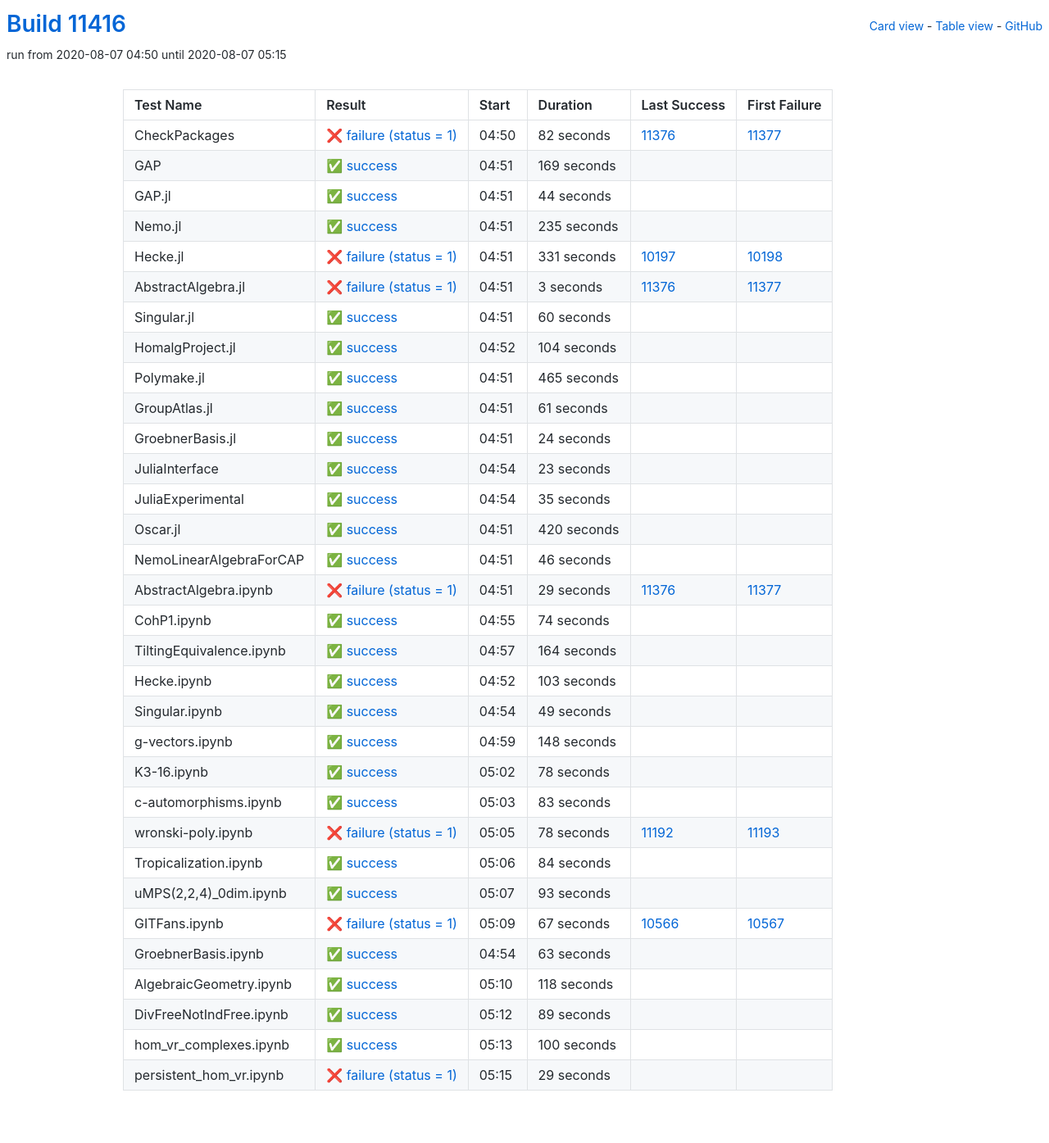
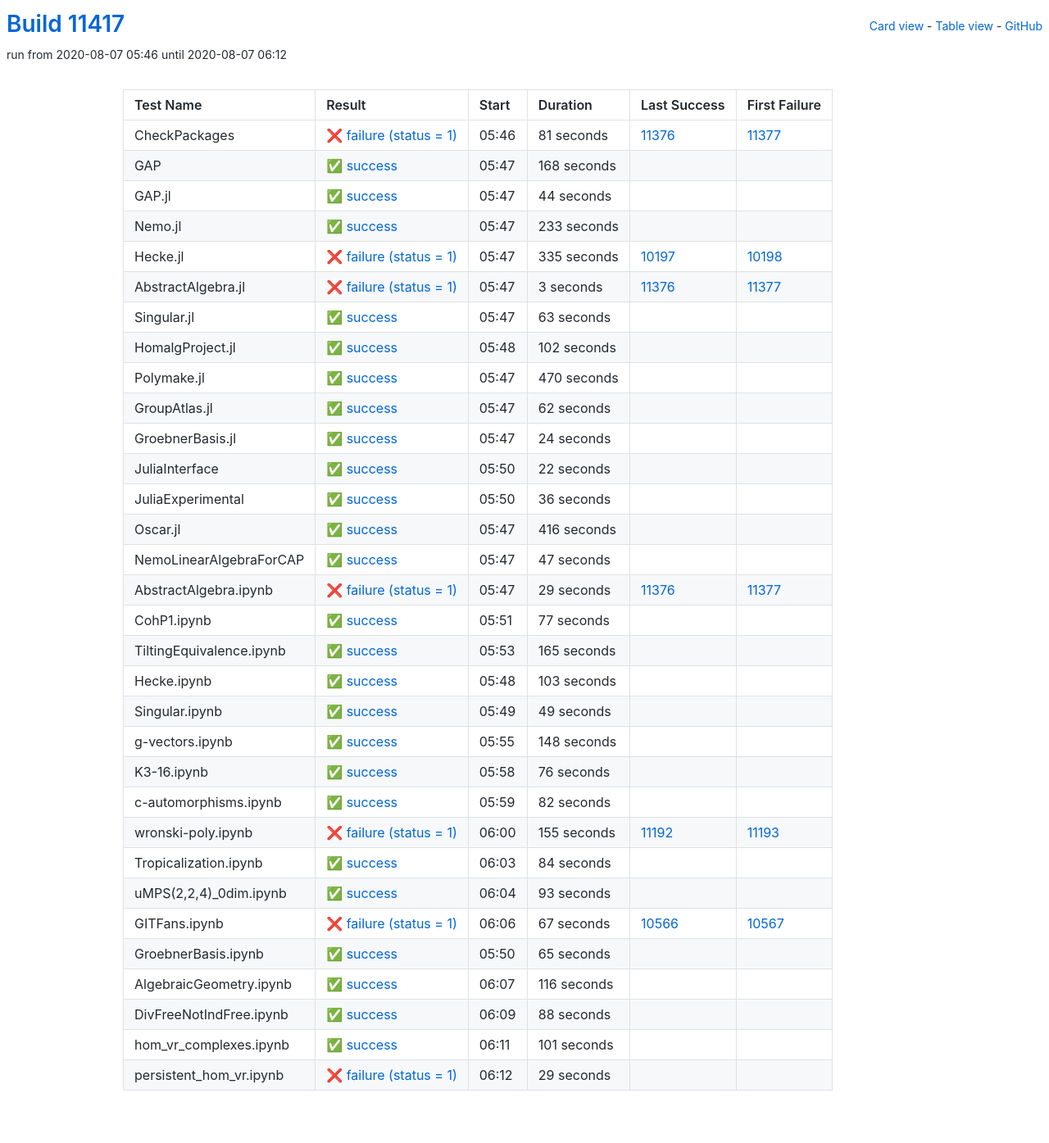
Before and after one commit to oscar-system/oscar-ci-status, a Jekyll site: the page built from table.html, in a window 1280 px wide. Shown: the whole page at 82% size. Built offline with Jekyll 4.4.1, drawn with Linux system fonts in a browser that asks for light colours.

Commit message:
Build #11417

```diff
--- a/_data/ci.yml
+++ b/_data/ci.yml
@@ -1,6 +1,6 @@
 ---
-build: 11416
-build_url: https://oscarci.mathematik.uni-kl.de/job/oscar/11416/
+build: 11417
+build_url: https://oscarci.mathematik.uni-kl.de/job/oscar/11417/
 job: oscar
 organization: oscar-system
 repo: oscar-ci-status
@@ -8,32 +8,32 @@
 tests:
 - name: CheckPackages
   id: checkpackages
-  log: https://oscarci.mathematik.uni-kl.de/job/oscar/11416/artifact/logs/build-11416/CheckPackages.log
-  start: 2020-08-07 04:50
+  log: https://oscarci.mathematik.uni-kl.de/job/oscar/11417/artifact/logs/build-11417/CheckPackages.log
+  start: 2020-08-07 05:46
   success: false
   exitcode: 1
   status: failure
-  duration: 82
+  duration: 81
   last_success: 11376
   last_success_url: https://oscarci.mathematik.uni-kl.de/job/oscar/11376/
   first_failure: 11377
   first_failure_url: https://oscarci.mathematik.uni-kl.de/job/oscar/11377/
 - name: GAP
   id: gap
-  log: https://oscarci.mathematik.uni-kl.de/job/oscar/11416/artifact/logs/build-11416/GAP.log
-  start: 2020-08-07 04:51
+  log: https://oscarci.mathematik.uni-kl.de/job/oscar/11417/artifact/logs/build-11417/GAP.log
+  start: 2020-08-07 05:47
   success: true
   exitcode: 0
   status: success
-  duration: 169
+  duration: 168
   last_success: false
   last_success_url:
   first_failure: false
   first_failure_url:
 - name: GAP.jl
   id: gap-jl
-  log: https://oscarci.mathematik.uni-kl.de/job/oscar/11416/artifact/logs/build-11416/GAP.jl.log
-  start: 2020-08-07 04:51
+  log: https://oscarci.mathematik.uni-kl.de/job/oscar/11417/artifact/logs/build-11417/GAP.jl.log
+  start: 2020-08-07 05:47
   success: true
   exitcode: 0
   status: success
@@ -44,32 +44,32 @@
   first_failure_url:
 - name: Nemo.jl
   id: nemo-jl
-  log: https://oscarci.mathematik.uni-kl.de/job/oscar/11416/artifact/logs/build-11416/Nemo.jl.log
-  start: 2020-08-07 04:51
+  log: https://oscarci.mathematik.uni-kl.de/job/oscar/11417/artifact/logs/build-11417/Nemo.jl.log
+  start: 2020-08-07 05:47
   success: true
   exitcode: 0
   status: success
-  duration: 235
+  duration: 233
   last_success: false
   last_success_url:
   first_failure: false
   first_failure_url:
 - name: Hecke.jl
   id: hecke-jl
-  log: https://oscarci.mathematik.uni-kl.de/job/oscar/11416/artifact/logs/build-11416/Hecke.jl.log
-  start: 2020-08-07 04:51
+  log: https://oscarci.mathematik.uni-kl.de/job/oscar/11417/artifact/logs/build-11417/Hecke.jl.log
+  start: 2020-08-07 05:47
   success: false
   exitcode: 1
   status: failure
-  duration: 331
+  duration: 335
   last_success: 10197
   last_success_url: https://oscarci.mathematik.uni-kl.de/job/oscar/10197/
   first_failure: 10198
   first_failure_url: https://oscarci.mathematik.uni-kl.de/job/oscar/10198/
 - name: AbstractAlgebra.jl
   id: abstractalgebra-jl
-  log: https://oscarci.mathematik.uni-kl.de/job/oscar/11416/artifact/logs/build-11416/AbstractAlgebra.jl.log
-  start: 2020-08-07 04:51
+  log: https://oscarci.mathematik.uni-kl.de/job/oscar/11417/artifact/logs/build-11417/AbstractAlgebra.jl.log
+  start: 2020-08-07 05:47
   success: false
   exitcode: 1
   status: failure
@@ -80,56 +80,56 @@
   first_failure_url: https://oscarci.mathematik.uni-kl.de/job/oscar/11377/
 - name: Singular.jl
   id: singular-jl
-  log: https://oscarci.mathematik.uni-kl.de/job/oscar/11416/artifact/logs/build-11416/Singular.jl.log
-  start: 2020-08-07 04:51
+  log: https://oscarci.mathematik.uni-kl.de/job/oscar/11417/artifact/logs/build-11417/Singular.jl.log
+  start: 2020-08-07 05:47
   success: true
   exitcode: 0
   status: success
-  duration: 60
+  duration: 63
   last_success: false
   last_success_url:
   first_failure: false
   first_failure_url:
 - name: HomalgProject.jl
   id: homalgproject-jl
-  log: https://oscarci.mathematik.uni-kl.de/job/oscar/11416/artifact/logs/build-11416/HomalgProject.jl.log
-  start: 2020-08-07 04:52
+  log: https://oscarci.mathematik.uni-kl.de/job/oscar/11417/artifact/logs/build-11417/HomalgProject.jl.log
+  start: 2020-08-07 05:48
   success: true
   exitcode: 0
   status: success
-  duration: 104
+  duration: 102
   last_success: false
   last_success_url:
   first_failure: false
   first_failure_url:
 - name: Polymake.jl
   id: polymake-jl
-  log: https://oscarci.mathematik.uni-kl.de/job/oscar/11416/artifact/logs/build-11416/Polymake.jl.log
-  start: 2020-08-07 04:51
+  log: https://oscarci.mathematik.uni-kl.de/job/oscar/11417/artifact/logs/build-11417/Polymake.jl.log
+  start: 2020-08-07 05:47
   success: true
   exitcode: 0
   status: success
-  duration: 465
+  duration: 470
   last_success: false
   last_success_url:
   first_failure: false
   first_failure_url:
 - name: GroupAtlas.jl
   id: groupatlas-jl
-  log: https://oscarci.mathematik.uni-kl.de/job/oscar/11416/artifact/logs/build-11416/GroupAtlas.jl.log
-  start: 2020-08-07 04:51
+  log: https://oscarci.mathematik.uni-kl.de/job/oscar/11417/artifact/logs/build-11417/GroupAtlas.jl.log
+  start: 2020-08-07 05:47
   success: true
   exitcode: 0
   status: success
-  duration: 61
+  duration: 62
   last_success: false
   last_success_url:
   first_failure: false
   first_failure_url:
 - name: GroebnerBasis.jl
   id: groebnerbasis-jl
-  log: https://oscarci.mathematik.uni-kl.de/job/oscar/11416/artifact/logs/build-11416/GroebnerBasis.jl.log
-  start: 2020-08-07 04:51
+  log: https://oscarci.mathematik.uni-kl.de/job/oscar/11417/artifact/logs/build-11417/GroebnerBasis.jl.log
+  start: 2020-08-07 05:47
   success: true
   exitcode: 0
   status: success
@@ -140,56 +140,56 @@
   first_failure_url:
 - name: JuliaInterface
   id: juliainterface
-  log: https://oscarci.mathematik.uni-kl.de/job/oscar/11416/artifact/logs/build-11416/JuliaInterface.log
-  start: 2020-08-07 04:54
+  log: https://oscarci.mathematik.uni-kl.de/job/oscar/11417/artifact/logs/build-11417/JuliaInterface.log
+  start: 2020-08-07 05:50
   success: true
   exitcode: 0
   status: success
-  duration: 23
+  duration: 22
   last_success: false
   last_success_url:
   first_failure: false
   first_failure_url:
 - name: JuliaExperimental
   id: juliaexperimental
-  log: https://oscarci.mathematik.uni-kl.de/job/oscar/11416/artifact/logs/build-11416/JuliaExperimental.log
-  start: 2020-08-07 04:54
+  log: https://oscarci.mathematik.uni-kl.de/job/oscar/11417/artifact/logs/build-11417/JuliaExperimental.log
+  start: 2020-08-07 05:50
   success: true
   exitcode: 0
   status: success
-  duration: 35
+  duration: 36
   last_success: false
   last_success_url:
   first_failure: false
   first_failure_url:
 - name: Oscar.jl
   id: oscar-jl
-  log: https://oscarci.mathematik.uni-kl.de/job/oscar/11416/artifact/logs/build-11416/Oscar.jl.log
-  start: 2020-08-07 04:51
+  log: https://oscarci.mathematik.uni-kl.de/job/oscar/11417/artifact/logs/build-11417/Oscar.jl.log
+  start: 2020-08-07 05:47
   success: true
   exitcode: 0
   status: success
-  duration: 420
+  duration: 416
   last_success: false
   last_success_url:
   first_failure: false
   first_failure_url:
 - name: NemoLinearAlgebraForCAP
   id: nemolinearalgebraforcap
-  log: https://oscarci.mathematik.uni-kl.de/job/oscar/11416/artifact/logs/build-11416/NemoLinearAlgebraForCAP.log
-  start: 2020-08-07 04:51
+  log: https://oscarci.mathematik.uni-kl.de/job/oscar/11417/artifact/logs/build-11417/NemoLinearAlgebraForCAP.log
+  start: 2020-08-07 05:47
   success: true
   exitcode: 0
   status: success
-  duration: 46
+  duration: 47
   last_success: false
   last_success_url:
   first_failure: false
   first_failure_url:
 - name: AbstractAlgebra.ipynb
   id: abstractalgebra-ipynb
-  log: https://oscarci.mathematik.uni-kl.de/job/oscar/11416/artifact/logs/build-11416/AbstractAlgebra.ipynb.log
-  start: 2020-08-07 04:51
+  log: https://oscarci.mathematik.uni-kl.de/job/oscar/11417/artifact/logs/build-11417/AbstractAlgebra.ipynb.log
+  start: 2020-08-07 05:47
   success: false
   exitcode: 1
   status: failure
@@ -200,32 +200,32 @@
   first_failure_url: https://oscarci.mathematik.uni-kl.de/job/oscar/11377/
 - name: CohP1.ipynb
   id: cohp1-ipynb
-  log: https://oscarci.mathematik.uni-kl.de/job/oscar/11416/artifact/logs/build-11416/CohP1.ipynb.log
-  start: 2020-08-07 04:55
+  log: https://oscarci.mathematik.uni-kl.de/job/oscar/11417/artifact/logs/build-11417/CohP1.ipynb.log
+  start: 2020-08-07 05:51
   success: true
   exitcode: 0
   status: success
-  duration: 74
+  duration: 77
   last_success: false
   last_success_url:
   first_failure: false
   first_failure_url:
 - name: TiltingEquivalence.ipynb
   id: tiltingequivalence-ipynb
-  log: https://oscarci.mathematik.uni-kl.de/job/oscar/11416/artifact/logs/build-11416/TiltingEquivalence.ipynb.log
-  start: 2020-08-07 04:57
+  log: https://oscarci.mathematik.uni-kl.de/job/oscar/11417/artifact/logs/build-11417/TiltingEquivalence.ipynb.log
+  start: 2020-08-07 05:53
   success: true
   exitcode: 0
   status: success
-  duration: 164
+  duration: 165
   last_success: false
   last_success_url:
   first_failure: false
   first_failure_url:
 - name: Hecke.ipynb
   id: hecke-ipynb
-  log: https://oscarci.mathematik.uni-kl.de/job/oscar/11416/artifact/logs/build-11416/Hecke.ipynb.log
-  start: 2020-08-07 04:52
+  log: https://oscarci.mathematik.uni-kl.de/job/oscar/11417/artifact/logs/build-11417/Hecke.ipynb.log
+  start: 2020-08-07 05:48
   success: true
   exitcode: 0
   status: success
@@ -236,8 +236,8 @@
   first_failure_url:
 - name: Singular.ipynb
   id: singular-ipynb
-  log: https://oscarci.mathematik.uni-kl.de/job/oscar/11416/artifact/logs/build-11416/Singular.ipynb.log
-  start: 2020-08-07 04:54
+  log: https://oscarci.mathematik.uni-kl.de/job/oscar/11417/artifact/logs/build-11417/Singular.ipynb.log
+  start: 2020-08-07 05:49
   success: true
   exitcode: 0
   status: success
@@ -248,8 +248,8 @@
   first_failure_url:
 - name: g-vectors.ipynb
   id: g-vectors-ipynb
-  log: https://oscarci.mathematik.uni-kl.de/job/oscar/11416/artifact/logs/build-11416/g-vectors.ipynb.log
-  start: 2020-08-07 04:59
+  log: https://oscarci.mathematik.uni-kl.de/job/oscar/11417/artifact/logs/build-11417/g-vectors.ipynb.log
+  start: 2020-08-07 05:55
   success: true
   exitcode: 0
   status: success
@@ -260,44 +260,44 @@
   first_failure_url:
 - name: K3-16.ipynb
   id: k3-16-ipynb
-  log: https://oscarci.mathematik.uni-kl.de/job/oscar/11416/artifact/logs/build-11416/K3-16.ipynb.log
-  start: 2020-08-07 05:02
+  log: https://oscarci.mathematik.uni-kl.de/job/oscar/11417/artifact/logs/build-11417/K3-16.ipynb.log
+  start: 2020-08-07 05:58
   success: true
   exitcode: 0
   status: success
-  duration: 78
+  duration: 76
   last_success: false
   last_success_url:
   first_failure: false
   first_failure_url:
 - name: c-automorphisms.ipynb
   id: c-automorphisms-ipynb
-  log: https://oscarci.mathematik.uni-kl.de/job/oscar/11416/artifact/logs/build-11416/c-automorphisms.ipynb.log
-  start: 2020-08-07 05:03
+  log: https://oscarci.mathematik.uni-kl.de/job/oscar/11417/artifact/logs/build-11417/c-automorphisms.ipynb.log
+  start: 2020-08-07 05:59
   success: true
   exitcode: 0
   status: success
-  duration: 83
+  duration: 82
   last_success: false
   last_success_url:
   first_failure: false
   first_failure_url:
 - name: wronski-poly.ipynb
   id: wronski-poly-ipynb
-  log: https://oscarci.mathematik.uni-kl.de/job/oscar/11416/artifact/logs/build-11416/wronski-poly.ipynb.log
-  start: 2020-08-07 05:05
+  log: https://oscarci.mathematik.uni-kl.de/job/oscar/11417/artifact/logs/build-11417/wronski-poly.ipynb.log
+  start: 2020-08-07 06:00
   success: false
   exitcode: 1
   status: failure
-  duration: 78
+  duration: 155
   last_success: 11192
   last_success_url: https://oscarci.mathematik.uni-kl.de/job/oscar/11192/
   first_failure: 11193
   first_failure_url: https://oscarci.mathematik.uni-kl.de/job/oscar/11193/
 - name: Tropicalization.ipynb
   id: tropicalization-ipynb
-  log: https://oscarci.mathematik.uni-kl.de/job/oscar/11416/artifact/logs/build-11416/Tropicalization.ipynb.log
-  start: 2020-08-07 05:06
+  log: https://oscarci.mathematik.uni-kl.de/job/oscar/11417/artifact/logs/build-11417/Tropicalization.ipynb.log
+  start: 2020-08-07 06:03
   success: true
   exitcode: 0
   status: success
@@ -308,8 +308,8 @@
   first_failure_url:
 - name: uMPS(2,2,4)_0dim.ipynb
   id: umps-2-2-4-0dim-ipynb
-  log: https://oscarci.mathematik.uni-kl.de/job/oscar/11416/artifact/logs/build-11416/uMPS-2-2-4-_0dim.ipynb.log
-  start: 2020-08-07 05:07
+  log: https://oscarci.mathematik.uni-kl.de/job/oscar/11417/artifact/logs/build-11417/uMPS-2-2-4-_0dim.ipynb.log
+  start: 2020-08-07 06:04
   success: true
   exitcode: 0
   status: success
@@ -320,8 +320,8 @@
   first_failure_url:
 - name: GITFans.ipynb
   id: gitfans-ipynb
-  log: https://oscarci.mathematik.uni-kl.de/job/oscar/11416/artifact/logs/build-11416/GITFans.ipynb.log
-  start: 2020-08-07 05:09
+  log: https://oscarci.mathematik.uni-kl.de/job/oscar/11417/artifact/logs/build-11417/GITFans.ipynb.log
+  start: 2020-08-07 06:06
   success: false
   exitcode: 1
   status: failure
@@ -332,56 +332,56 @@
   first_failure_url: https://oscarci.mathematik.uni-kl.de/job/oscar/10567/
 - name: GroebnerBasis.ipynb
   id: groebnerbasis-ipynb
-  log: https://oscarci.mathematik.uni-kl.de/job/oscar/11416/artifact/logs/build-11416/GroebnerBasis.ipynb.log
-  start: 2020-08-07 04:54
+  log: https://oscarci.mathematik.uni-kl.de/job/oscar/11417/artifact/logs/build-11417/GroebnerBasis.ipynb.log
+  start: 2020-08-07 05:50
   success: true
   exitcode: 0
   status: success
-  duration: 63
+  duration: 65
   last_success: false
   last_success_url:
   first_failure: false
   first_failure_url:
 - name: AlgebraicGeometry.ipynb
   id: algebraicgeometry-ipynb
-  log: https://oscarci.mathematik.uni-kl.de/job/oscar/11416/artifact/logs/build-11416/AlgebraicGeometry.ipynb.log
-  start: 2020-08-07 05:10
+  log: https://oscarci.mathematik.uni-kl.de/job/oscar/11417/artifact/logs/build-11417/AlgebraicGeometry.ipynb.log
+  start: 2020-08-07 06:07
   success: true
   exitcode: 0
   status: success
-  duration: 118
+  duration: 116
   last_success: false
   last_success_url:
   first_failure: false
   first_failure_url:
 - name: DivFreeNotIndFree.ipynb
   id: divfreenotindfree-ipynb
-  log: https://oscarci.mathematik.uni-kl.de/job/oscar/11416/artifact/logs/build-11416/DivFreeNotIndFree.ipynb.log
-  start: 2020-08-07 05:12
+  log: https://oscarci.mathematik.uni-kl.de/job/oscar/11417/artifact/logs/build-11417/DivFreeNotIndFree.ipynb.log
+  start: 2020-08-07 06:09
   success: true
   exitcode: 0
   status: success
-  duration: 89
+  duration: 88
   last_success: false
   last_success_url:
   first_failure: false
   first_failure_url:
 - name: hom_vr_complexes.ipynb
   id: hom-vr-complexes-ipynb
-  log: https://oscarci.mathematik.uni-kl.de/job/oscar/11416/artifact/logs/build-11416/hom_vr_complexes.ipynb.log
-  start: 2020-08-07 05:13
+  log: https://oscarci.mathematik.uni-kl.de/job/oscar/11417/artifact/logs/build-11417/hom_vr_complexes.ipynb.log
+  start: 2020-08-07 06:11
   success: true
   exitcode: 0
   status: success
-  duration: 100
+  duration: 101
   last_success: false
   last_success_url:
   first_failure: false
   first_failure_url:
 - name: persistent_hom_vr.ipynb
   id: persistent-hom-vr-ipynb
-  log: https://oscarci.mathematik.uni-kl.de/job/oscar/11416/artifact/logs/build-11416/persistent_hom_vr.ipynb.log
-  start: 2020-08-07 05:15
+  log: https://oscarci.mathematik.uni-kl.de/job/oscar/11417/artifact/logs/build-11417/persistent_hom_vr.ipynb.log
+  start: 2020-08-07 06:12
   success: false
   exitcode: 1
   status: failure
```
Also changed, not shown: README.md.
